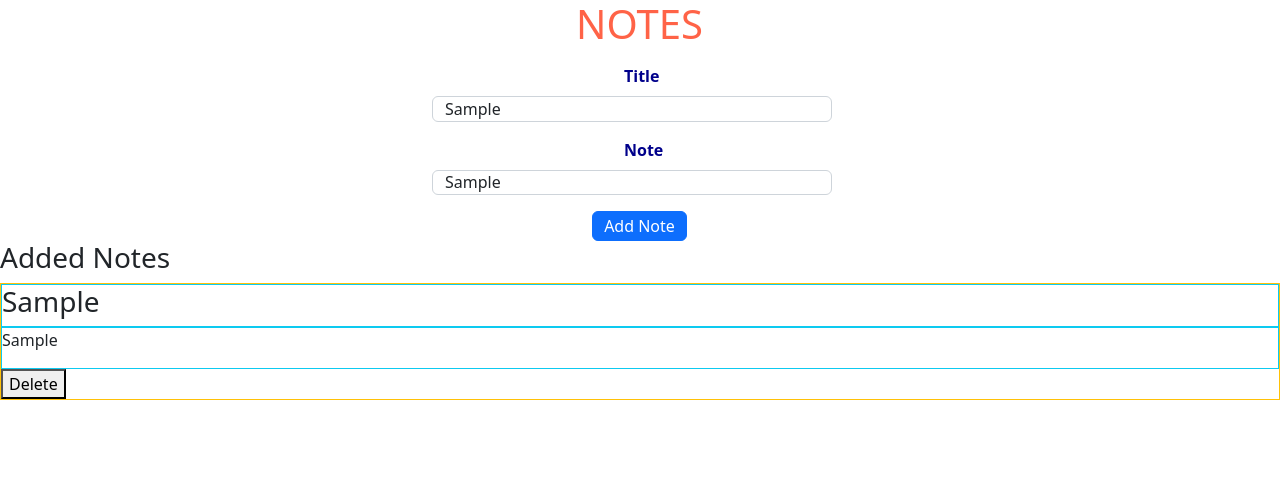
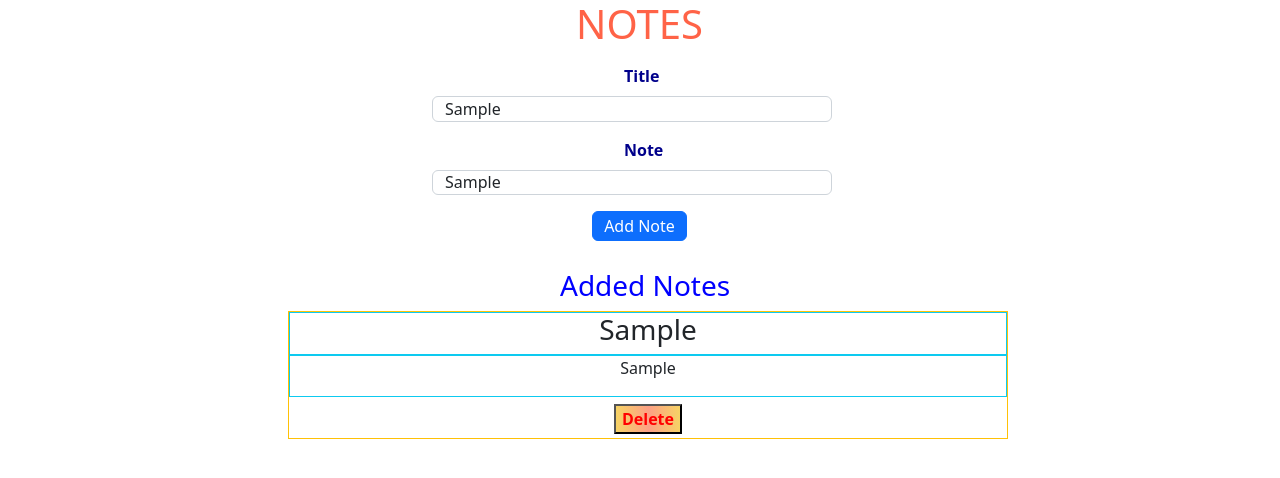
Before and after one commit to mthavaf/Notes-Angular, an Angular app: page / in a window 1280 px wide. Both pictures are taken after typing "Sample", "Sample" into the empty fields and a click on the button "Add Note". Shown: the top 478 px of the page. Built offline with nearby package versions, Linux system fonts and the light colour scheme.

Commit message:
added styling for dis-notes and notes component

```diff
--- a/src/app/dis-notes/dis-notes.component.css
+++ b/src/app/dis-notes/dis-notes.component.css
@@ -0,0 +1,12 @@
+.border-warning{
+    width: 45em;
+    height: 8em;
+    margin-left: 18em;
+    text-align: center;
+}
+.deletenote{
+    background-image: linear-gradient(to right, #f6d365 0%, #fda085 51%, #f6d365 100%);
+    color: red;
+    font-weight: 700;
+    margin-top: 7px;
+}
--- a/src/app/dis-notes/dis-notes.component.html
+++ b/src/app/dis-notes/dis-notes.component.html
@@ -5,6 +5,6 @@
 <div class="border border-info">
 <p>{{i.noteContent}}</p>
 </div>
-<button (click)="onDelete()">Delete</button>
+<button class="deletenote" (click)="onDelete()">Delete</button>
 <br>
 </div>
--- a/src/app/notes/notes.component.css
+++ b/src/app/notes/notes.component.css
@@ -0,0 +1,8 @@
+h3{
+    color: blue;
+    padding-left: 20em;
+    padding-top: 1em
+}
+.space{
+    padding-bottom: 3em;
+}
--- a/src/app/notes/notes.component.html
+++ b/src/app/notes/notes.component.html
@@ -5,4 +5,5 @@
     [i]="i"
     (whenNoteDeletedCallThis)="deleteNote($event)"
   ></app-dis-notes>
+  <div class="space"></div>
 </div>
```
